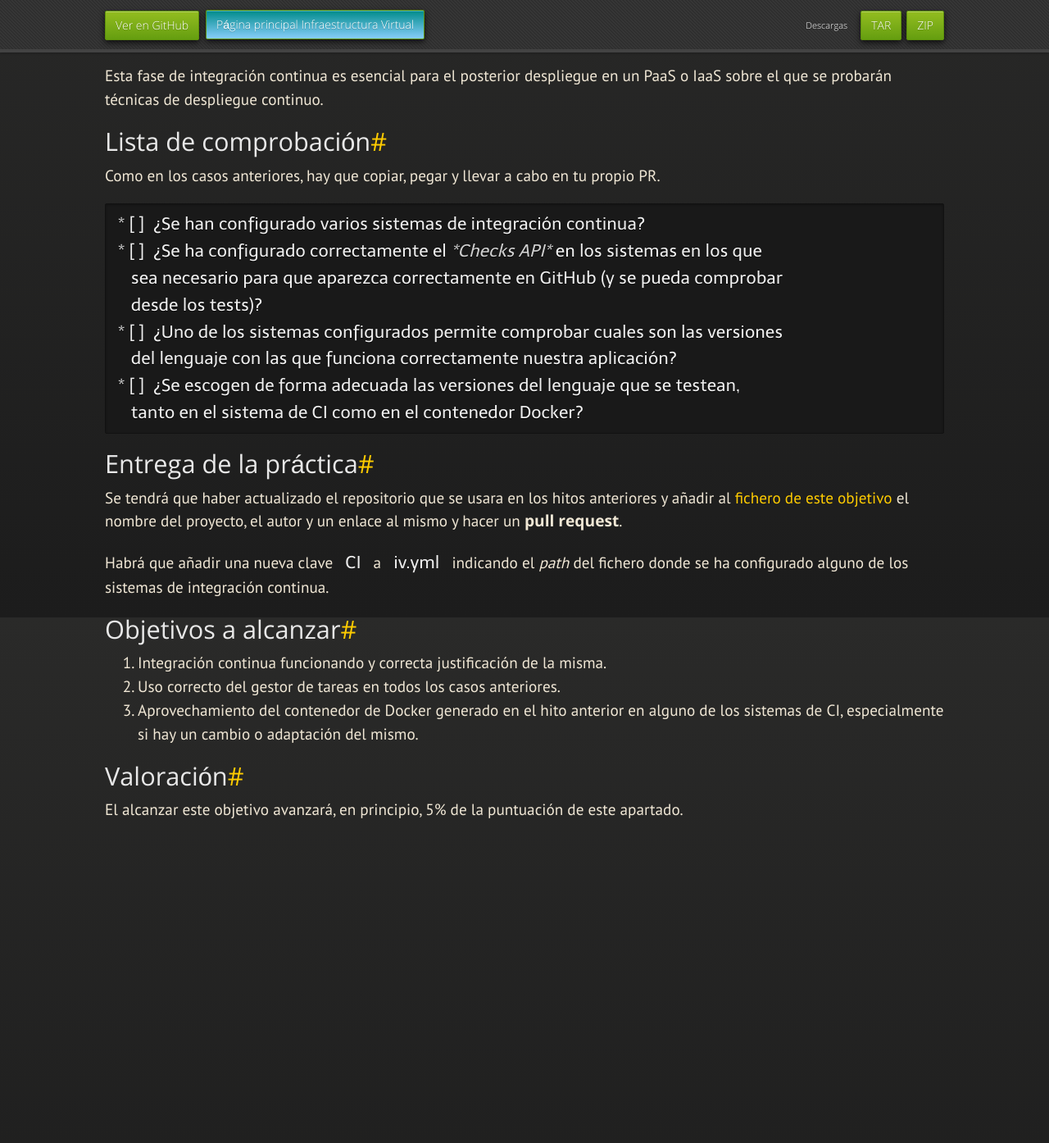
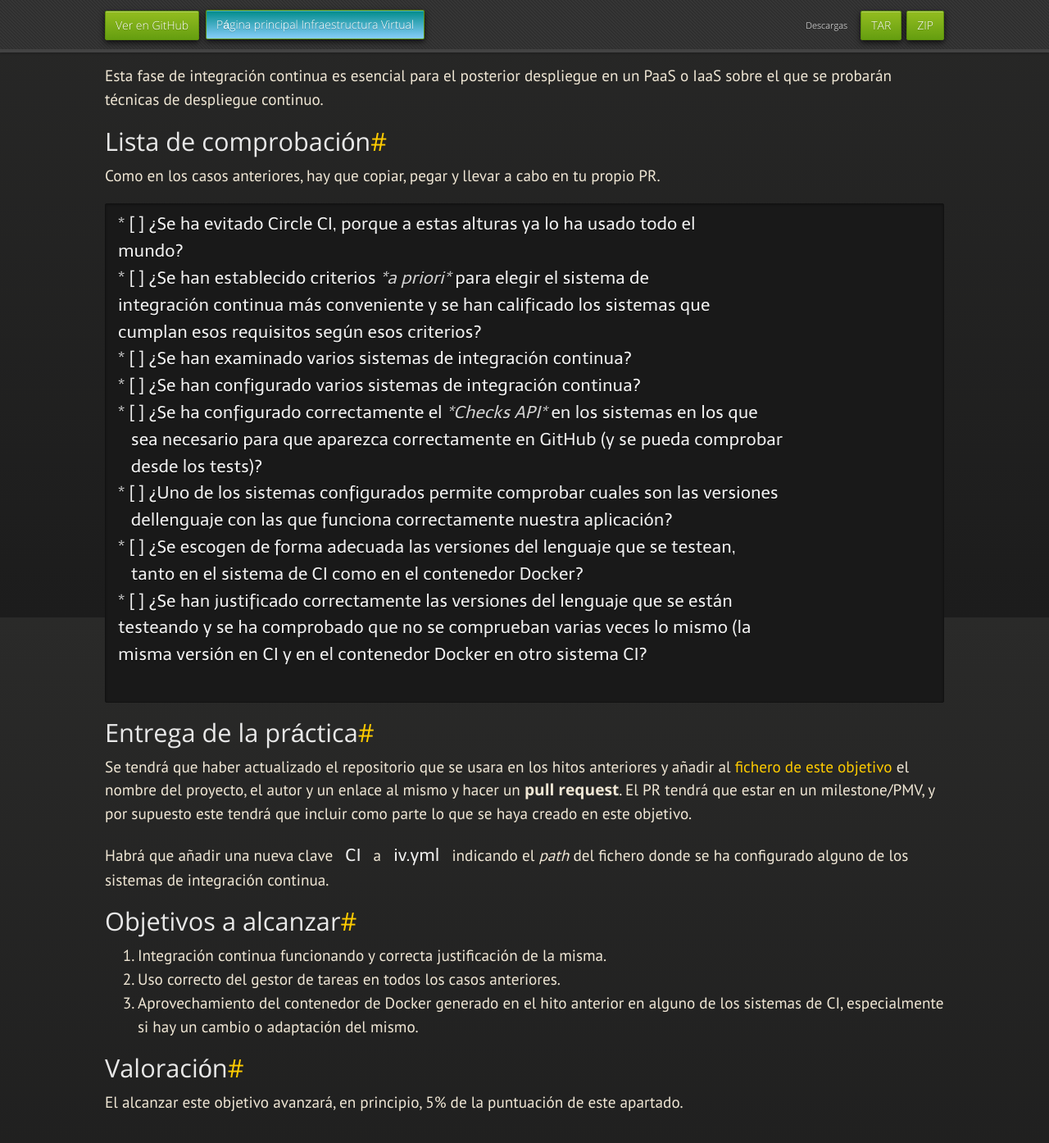
Before and after one commit to JJ/IV, a Jekyll site: the page built from documentos/proyecto/6.CI.md, in a window 1280 px wide and 1400 px high, scrolled down 1047 px. Shown: the top 1394 px of the window at 82% size. Built offline with Jekyll 4.4.1, drawn with Linux system fonts in a browser that asks for light colours; nearby versions of some CDN libraries; some web fonts are replaced; our own code applies the rules of GitHub Pages for plain Markdown files; before the commit the page ends 2159 px from its top, so only the background shows below that.

Commit message:
Sync documentos/proyecto/6.CI.md de master a gh-pages

````diff
--- a/documentos/proyecto/6.CI.md
+++ b/documentos/proyecto/6.CI.md
@@ -67,14 +67,24 @@ Como en los casos anteriores, hay que copiar, pegar y llevar a cabo en tu propio
 PR.
 
 ```markdown
-* [ ]  ¿Se han configurado varios sistemas de integración continua?
-* [ ]  ¿Se ha configurado correctamente el *Checks API* en los sistemas en los que
+* [ ] ¿Se ha evitado Circle CI, porque a estas alturas ya lo ha usado todo el
+mundo?
+* [ ] ¿Se han establecido criterios *a priori* para elegir el sistema de
+integración continua más conveniente y se han calificado los sistemas que
+cumplan esos requisitos según esos criterios?
+* [ ] ¿Se han examinado varios sistemas de integración continua?
+* [ ] ¿Se han configurado varios sistemas de integración continua?
+* [ ] ¿Se ha configurado correctamente el *Checks API* en los sistemas en los que
    sea necesario para que aparezca correctamente en GitHub (y se pueda comprobar
    desde los tests)?
-* [ ]  ¿Uno de los sistemas configurados permite comprobar cuales son las versiones
-   del lenguaje con las que funciona correctamente nuestra aplicación?
-* [ ]  ¿Se escogen de forma adecuada las versiones del lenguaje que se testean,
+* [ ] ¿Uno de los sistemas configurados permite comprobar cuales son las versiones
+   dellenguaje con las que funciona correctamente nuestra aplicación?
+* [ ] ¿Se escogen de forma adecuada las versiones del lenguaje que se testean,
    tanto en el sistema de CI como en el contenedor Docker?
+* [ ] ¿Se han justificado correctamente las versiones del lenguaje que se están
+testeando y se ha comprobado que no se comprueban varias veces lo mismo (la
+misma versión en CI y en el contenedor Docker en otro sistema CI?
+
 ```
 
 ## Entrega de la práctica
@@ -83,7 +93,8 @@ Se tendrá que haber actualizado el repositorio que se usara en los hitos
 anteriores y añadir al
 [fichero de este objetivo](https://github.com/JJ/IV-21-22/blob/master/proyectos/objetivo-6.md)
 el nombre del proyecto, el autor y un enlace al mismo y hacer un **pull
-request**.
+request**. El PR tendrá que estar en un milestone/PMV, y por supuesto este
+tendrá que incluir como parte lo que se haya creado en este objetivo.
 
 Habrá que añadir una nueva clave `CI` a `iv.yml` indicando el *path* del fichero
 donde se ha configurado alguno de los sistemas de integración continua.
````
